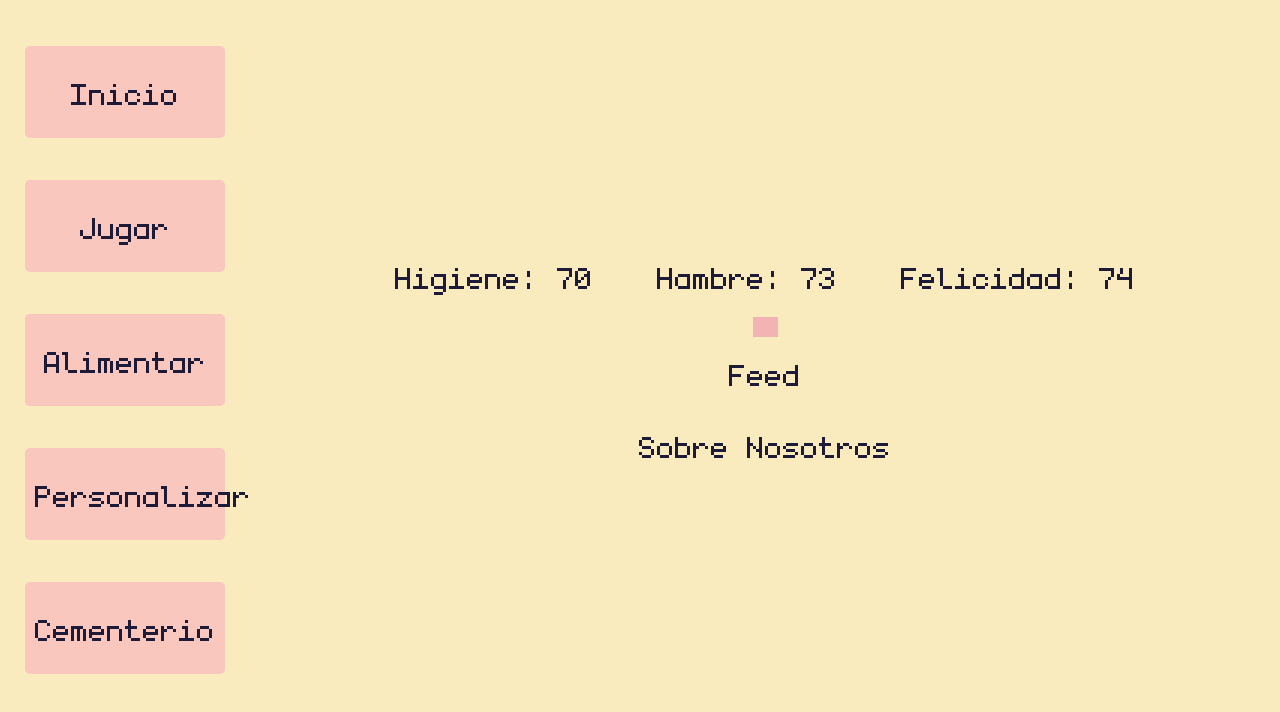
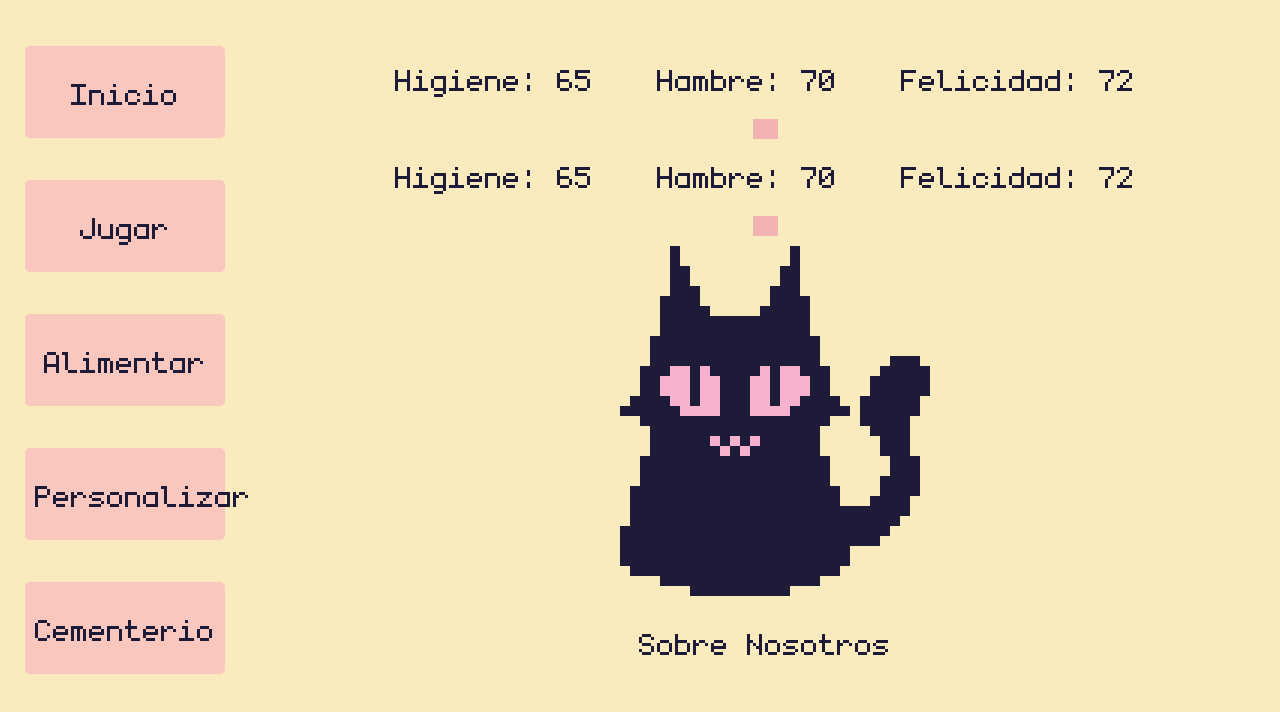
Before and after one commit to LuisGarrillo/tomo-kitten-next, a Next.js app: page /feed in a window 1280 px wide. Shown: the top 712 px of the page. Built offline with nearby package versions, Linux system fonts and the light colour scheme.

Commit message:
Update feed page

```diff
--- a/src/app/feed/page.js
+++ b/src/app/feed/page.js
@@ -1,7 +1,14 @@
+import TimerLayout from "../ui/components/layout";
+import Kitten from "../ui/components/kitten";
+
 export default function Feed() {
     return (
       <div>
-        Feed
+        <TimerLayout>
+          <Kitten/>
+          <div>
+          </div>
+        </TimerLayout>
       </div>
     );
   }
```
